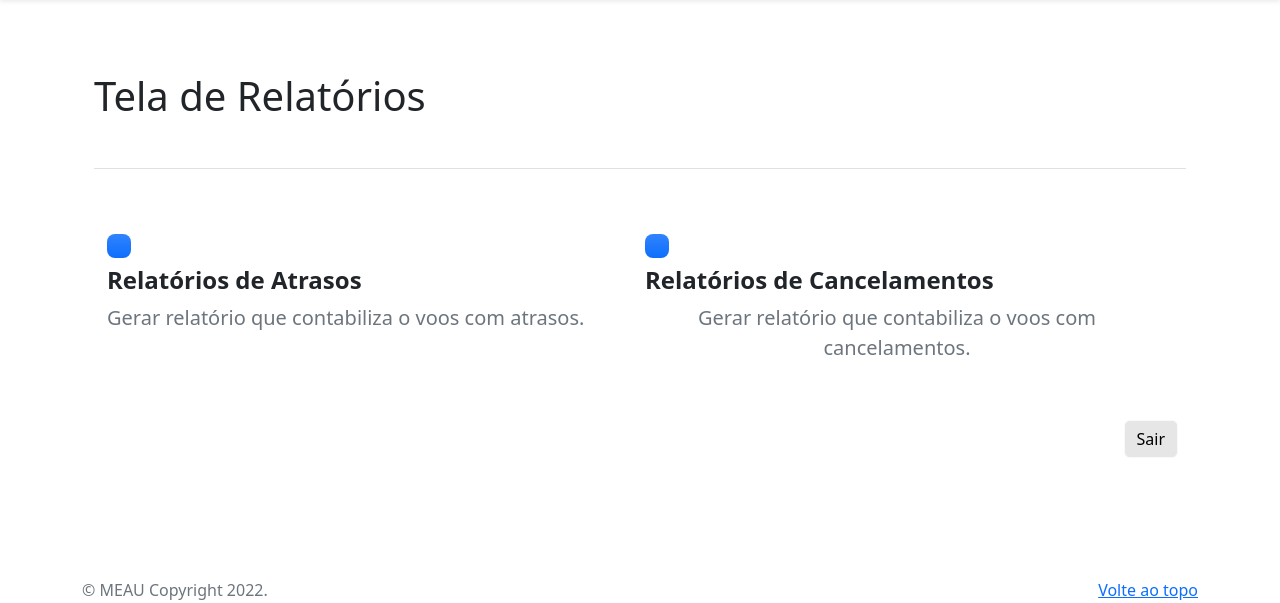
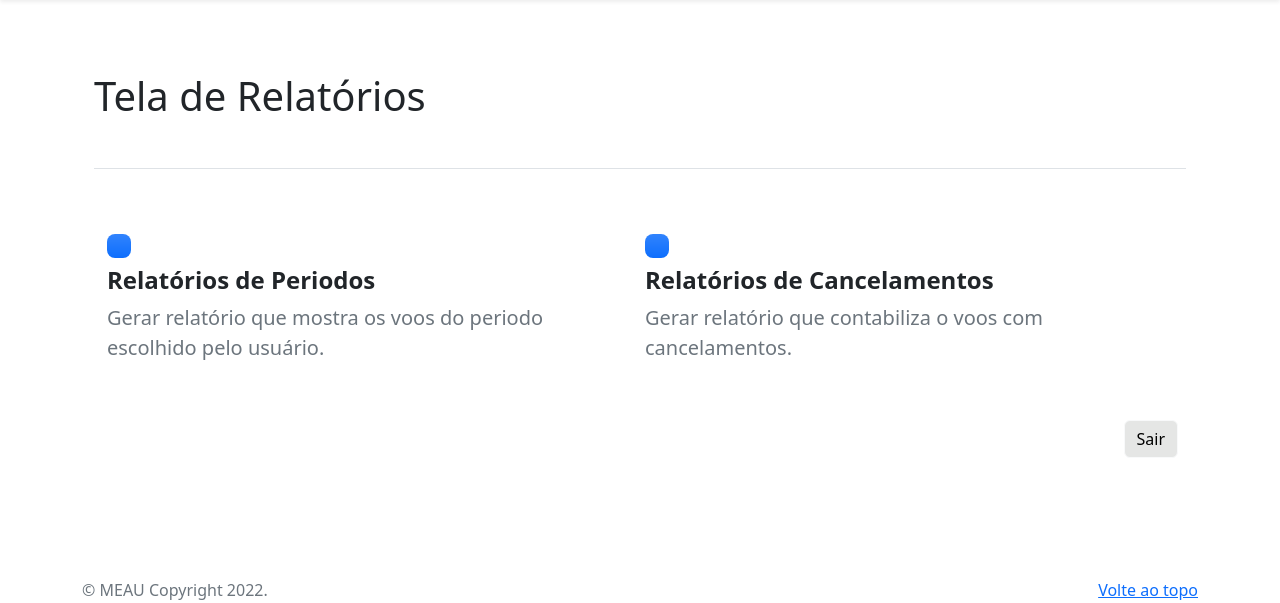
Before and after one commit to augustovillar/lab_soft_proj_MEAU, a Django app: page /reports/ in a window 1280 px wide. Shown: the part 56-659 px from the top of the page. Run offline with Django 4.2, Linux system fonts and the light colour scheme; some libraries are stand-ins or nearby versions.

Commit message:
alteracao da tela de reports

```diff
--- a/Projeto_MEAU/template/reports.html
+++ b/Projeto_MEAU/template/reports.html
@@ -1,7 +1,7 @@
 <!doctype html>
 <html lang="pt-br">
     <script type="text/javascript">
-        function redireciona(){window.location.assign ("../preenchimentoAtrasos");}
+        function redireciona(){window.location.assign ("../preenchimentoPeriodo");}
         function redireciona1(){window.location.assign ("../preenchimentoCancelamentos");}
         function redireciona2(){window.location.assign ("../login");}
     </script>
@@ -114,8 +114,8 @@
                             <use xlink:href="#collection" />
                         </svg>
                     </div>
-                    <h4 class="fw-semibold mb-0">Relatórios de Atrasos</h4>
-                    <p class="text-muted" style="text-align: left">Gerar relatório que contabiliza o voos com atrasos.</p>
+                    <h4 class="fw-semibold mb-0">Relatórios de Periodos</h4>
+                    <p class="text-muted" style="text-align: left">Gerar relatório que mostra os voos do periodo escolhido pelo usuário.</p>
                 </button>
 
                 <button onclick="redireciona1()" type="button" class="btn d-flex flex-column gap-2 btn-lg"
@@ -127,7 +127,7 @@
                         </svg>
                     </div>
                     <h4 class="fw-semibold mb-0">Relatórios de Cancelamentos</h4>
-                    <p class="text-muted">Gerar relatório que contabiliza o voos com cancelamentos.</p>
+                    <p class="text-muted" style="text-align: left">Gerar relatório que contabiliza o voos com cancelamentos.</p>
                 </button>
 
 
```
